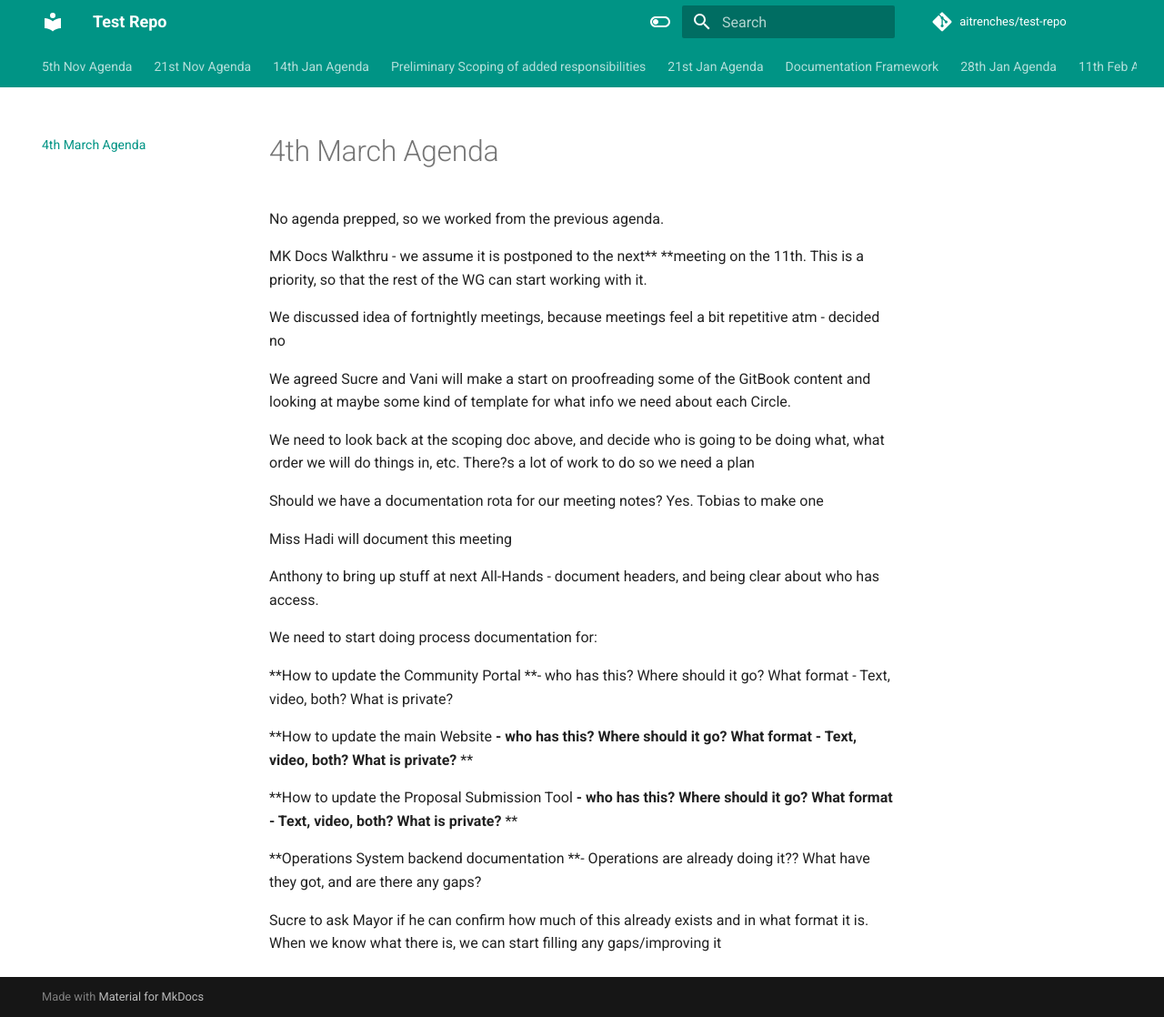
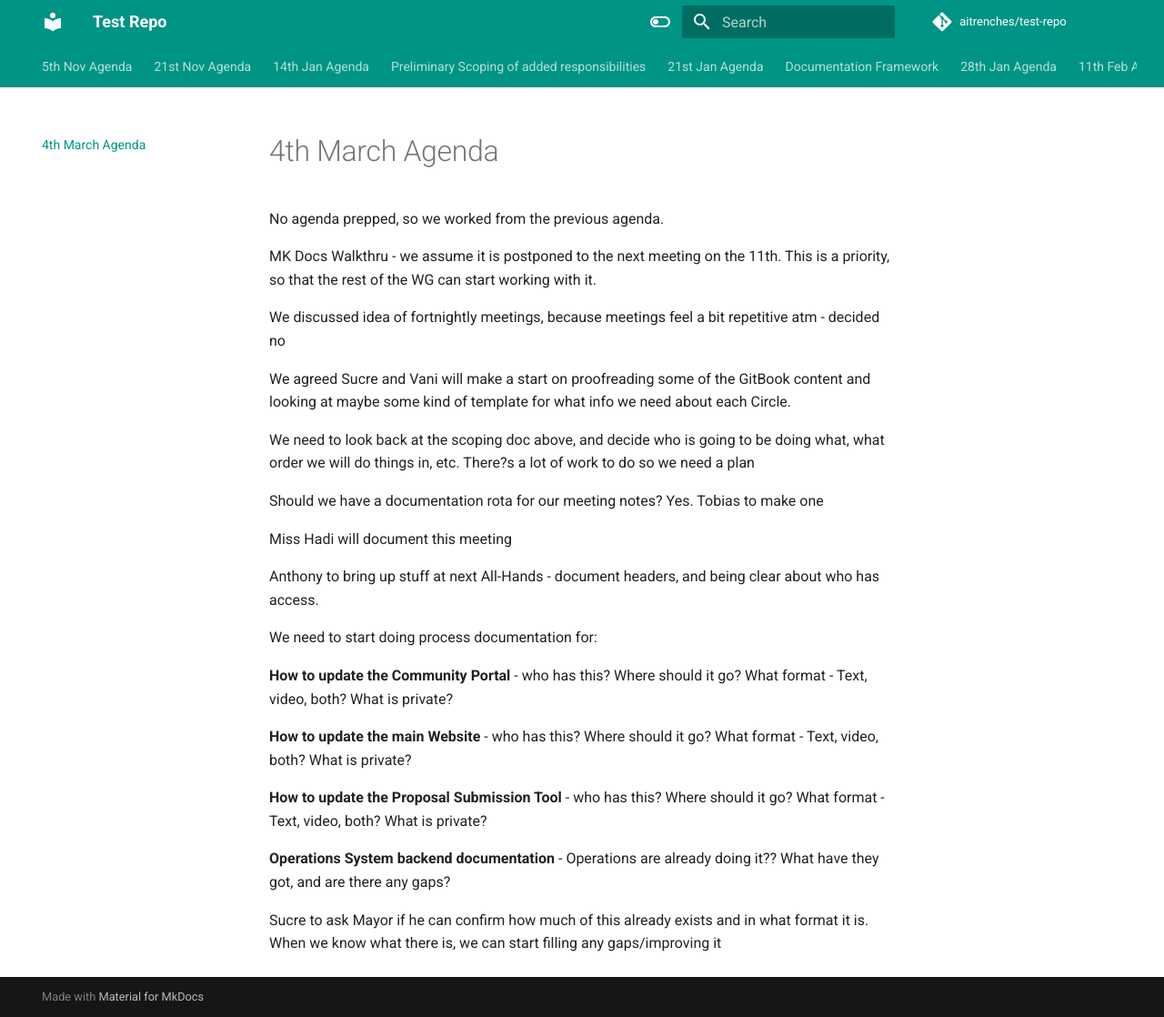
Before and after one commit to aitrenches/test-repo, an MkDocs documentation site: the page built from docs/4th-march-agenda.md, in a window 1280 px wide and 1118 px high. Shown: the whole window at 91% size. Built offline with MkDocs 1.6.1 and Material for MkDocs 9.7.7, drawn with Linux system fonts in a browser that asks for light colours; comment, search, counter and statistics services are not loaded.

```diff
--- a/docs/4th-march-agenda.md
+++ b/docs/4th-march-agenda.md
@@ -1,40 +1,27 @@
 No agenda prepped, so we worked from the previous agenda.
 
-
-MK Docs Walkthru - we assume it is postponed to the next** **meeting on the 11th. This is a priority, so that the rest of the WG can start working with it.
-
+MK Docs Walkthru - we assume it is postponed to the next meeting on the 11th. This is a priority, so that the rest of the WG can start working with it.
 
 We discussed idea of fortnightly meetings, because meetings feel a bit repetitive atm - decided no
 
-
 We agreed Sucre and Vani will make a start on proofreading some of the GitBook content and looking at maybe some kind of template for what info we need about each Circle.
-
 
 We need to look back at the scoping doc above, and decide who is going to be doing what, what order we will do things in, etc. There?s a lot of work to do so we need a plan
 
-
 Should we have a documentation rota for our meeting notes? Yes. Tobias to make one
-
 
 Miss Hadi will document this meeting
 
-
 Anthony to bring up stuff at next All-Hands - document headers, and being clear about who has access.
-
 
 We need to start doing process documentation for:
 
+**How to update the Community Portal** - who has this? Where should it go? What format - Text, video, both? What is private?
 
-**How to update the Community Portal **- who has this? Where should it go? What format - Text, video, both? What is private?
+**How to update the main Website** - who has this? Where should it go? What format - Text, video, both? What is private?
 
+**How to update the Proposal Submission Tool** - who has this? Where should it go? What format - Text, video, both? What is private?
 
-**How to update the main Website **- who has this? Where should it go? What format - Text, video, both? What is private?**
-**
-
-**How to update the Proposal Submission Tool **- who has this? Where should it go? What format - Text, video, both? What is private?**
-**
-
-**Operations System backend documentation **- Operations are already doing it?? What have they got, and are there any gaps?
-
+**Operations System backend documentation** - Operations are already doing it?? What have they got, and are there any gaps?
 
 Sucre to ask Mayor if he can confirm how much of this already exists and in what format it is. When we know what there is, we can start filling any gaps/improving it
```
